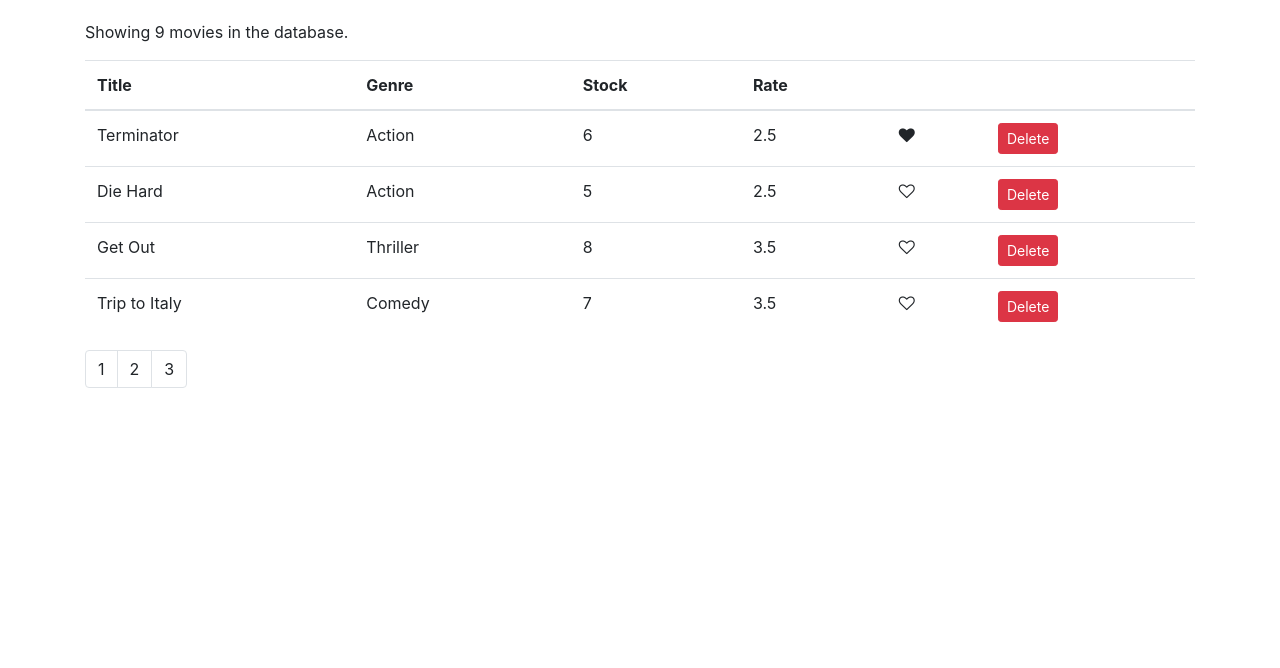
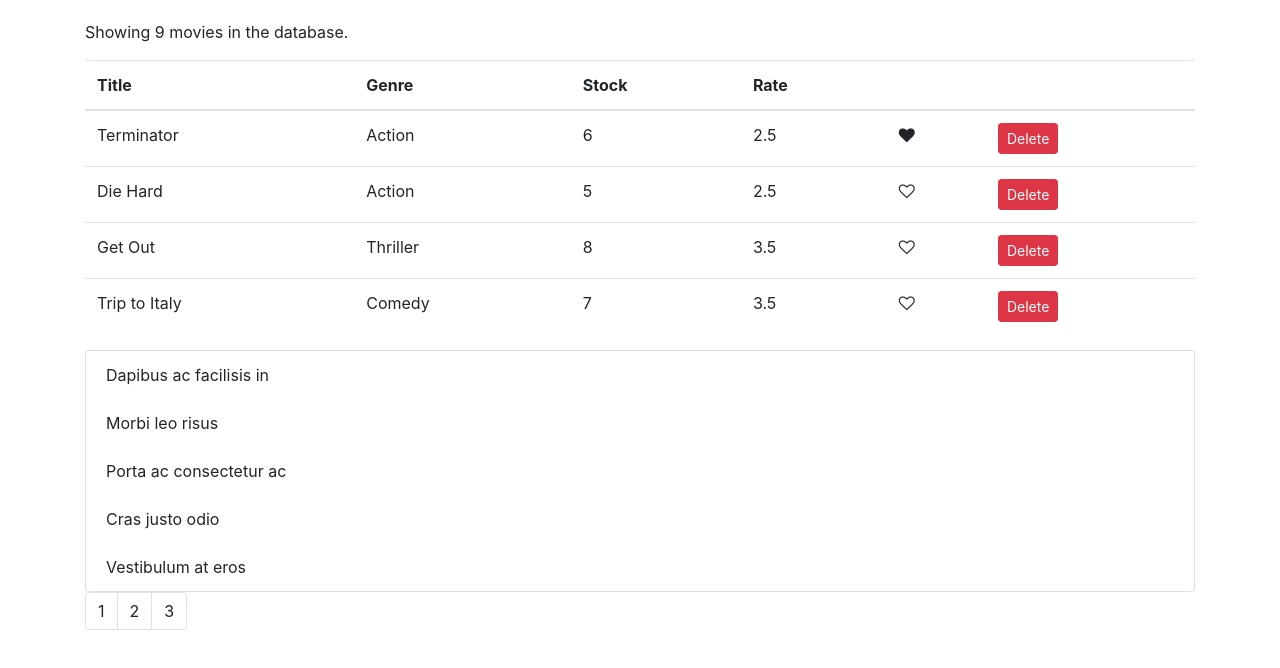
Before and after one commit to Doumham-Armah/vidly, a React (Create React App) app: page / in a window 1280 px wide. Shown: the top 668 px of the page. Built offline with nearby package versions, Linux system fonts and the light colour scheme.

Commit message:
bug dix: propsType typo

```diff
--- /dev/null
+++ b/src/components/common/ListGroup.jsx
@@ -0,0 +1,17 @@
+import React from 'react';
+
+const ListGroup = () => {
+
+
+    return (
+        <ul className="list-group">
+            <li className="list-group-item">Dapibus ac facilisis in</li>
+            <li className="list-group-item">Morbi leo risus</li>
+            <li className="list-group-item">Porta ac consectetur ac</li>
+            <li className="list-group-item">Cras justo odio</li>
+            <li className="list-group-item">Vestibulum at eros</li>
+        </ul>
+     );
+}
+
+export default ListGroup;
--- a/src/components/common/Pagination.jsx
+++ b/src/components/common/Pagination.jsx
@@ -34,7 +34,7 @@
     moviesCount: propTypes.number.isRequired,
     pageSize: propTypes.number.isRequired,
     currentPage: propTypes.number.isRequired,
-    onPageChange: propTypes.number.isRequired
+    onPageChange: propTypes.func.isRequired
 }
 
 export default Pagination;
--- a/src/components/movies.jsx
+++ b/src/components/movies.jsx
@@ -3,6 +3,7 @@
 import { getMovies } from "../services/fakeMovieService";
 import Pagination from './common/Pagination'
 import { paginate } from '../utils/paginate'
+import ListGroup from "./common/ListGroup";
 
 class Movies extends Component {
   state = {
@@ -78,6 +79,7 @@
             ))}
           </tbody>
         </table>
+        <ListGroup/>
         <Pagination
          moviesCount={count}
          pageSize={this.state.pageSize}
```
